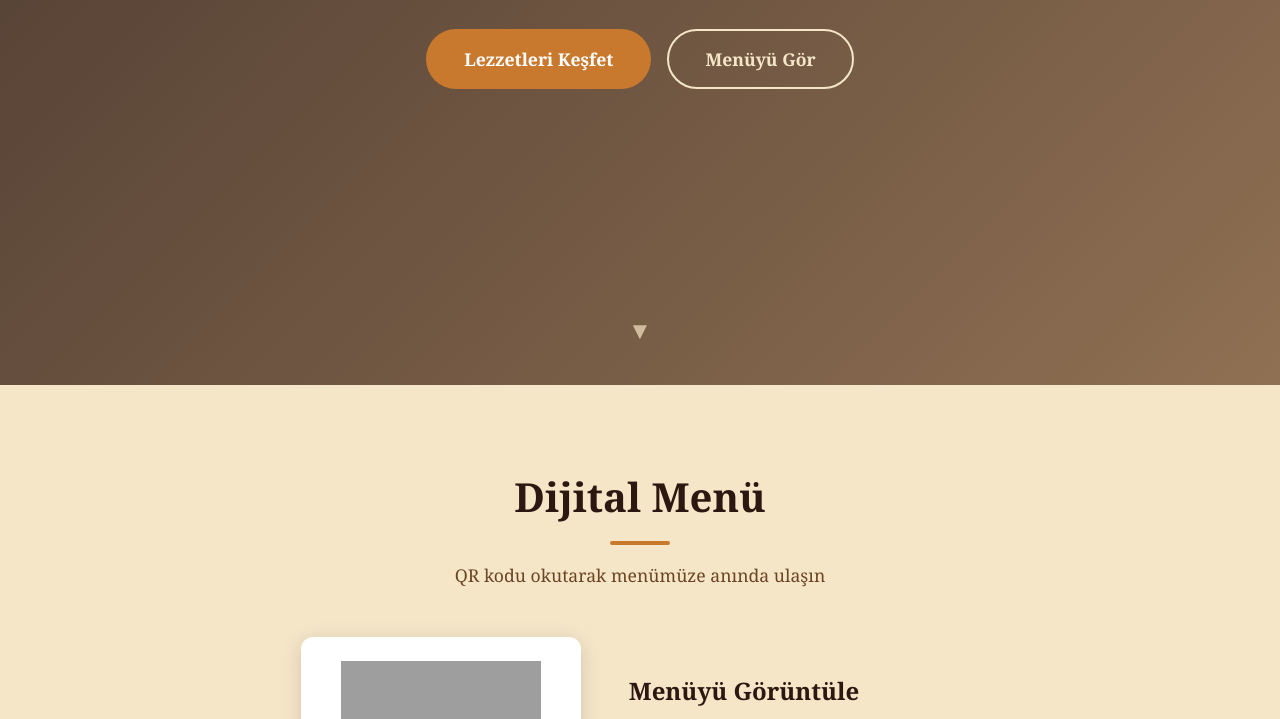
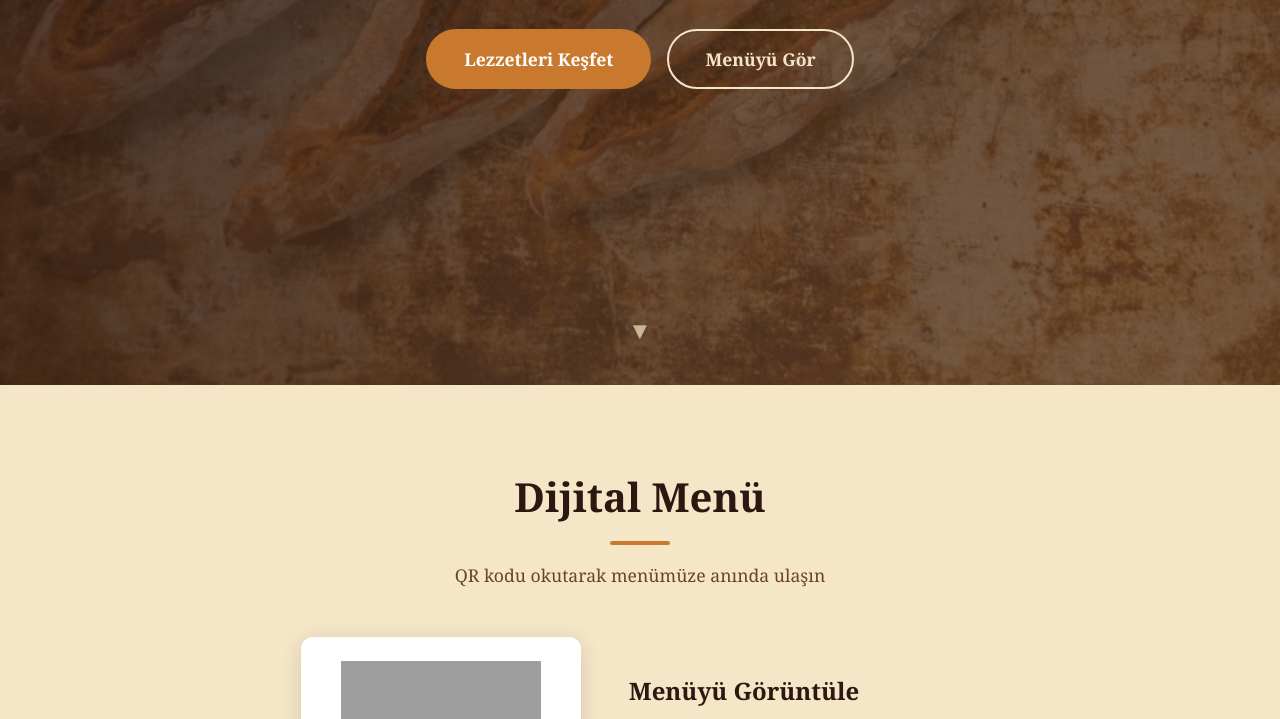
Before and after one commit to TahaArslan67/qrmenu, a website: page templates/tanitim.html in a window 1280 px wide. Shown: the part 415-1134 px from the top of the page. Drawn offline with Linux system fonts and the light colour scheme; grey boxes are pictures that could not be loaded.

Commit message:
fix: hero arka plan ve OG görsel yolları düzeltildi

```diff
--- a/templates/tanitim.html
+++ b/templates/tanitim.html
@@ -14,7 +14,7 @@
     <meta property="og:description" content="Geleneksel pide lezzetlerini keşfedin. Taze fırın ürünleri, sıcak ortam ve keyifli bir deneyim.">
     <meta property="og:type" content="restaurant">
     <meta property="og:locale" content="tr_TR">
-    <meta property="og:image" content="/static/category_images/pide_1.jpg">
+    <meta property="og:image" content="/static/gallery/pide_kiymali.jpg">
 
     <!-- Twitter Card -->
     <meta name="twitter:card" content="summary_large_image">
@@ -182,7 +182,7 @@
             justify-content: center;
             text-align: center;
             background: linear-gradient(135deg, rgba(44, 24, 16, 0.85), rgba(107, 68, 35, 0.75)),
-                        url('/static/category_images/pide_1.jpg') center/cover no-repeat;
+                        url('/static/gallery/pide_kiymali.jpg') center/cover no-repeat;
             background-attachment: fixed;
             position: relative;
         }
```
